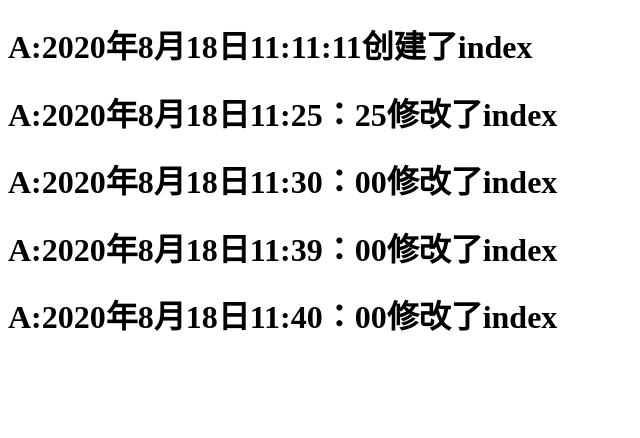
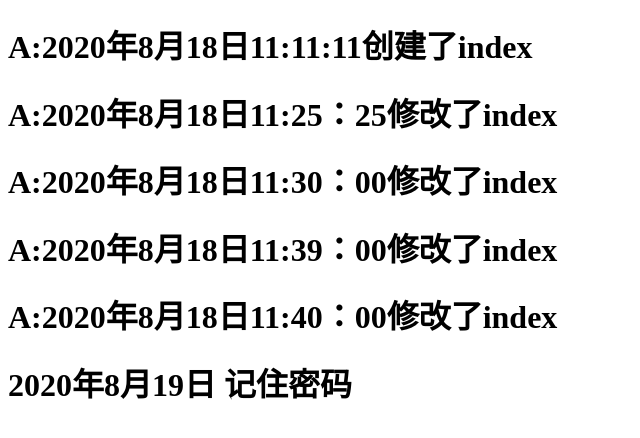
Before and after one commit to mabingquan/code_demo, a plain HTML site: page index.html in a window 1280 px wide. Shown: the whole page, without its empty margins (0-640 px from the left). Drawn offline with Linux system fonts and the light colour scheme.

```diff
--- a/index.html
+++ b/index.html
@@ -11,6 +11,6 @@
     <h1>A:2020年8月18日11:30：00修改了index  </h1>
     <h1>A:2020年8月18日11:39：00修改了index  </h1>
     <h1>A:2020年8月18日11:40：00修改了index  </h1>
-
+    <h1>2020年8月19日 记住密码</h1>
 </body>
 </html>
```
